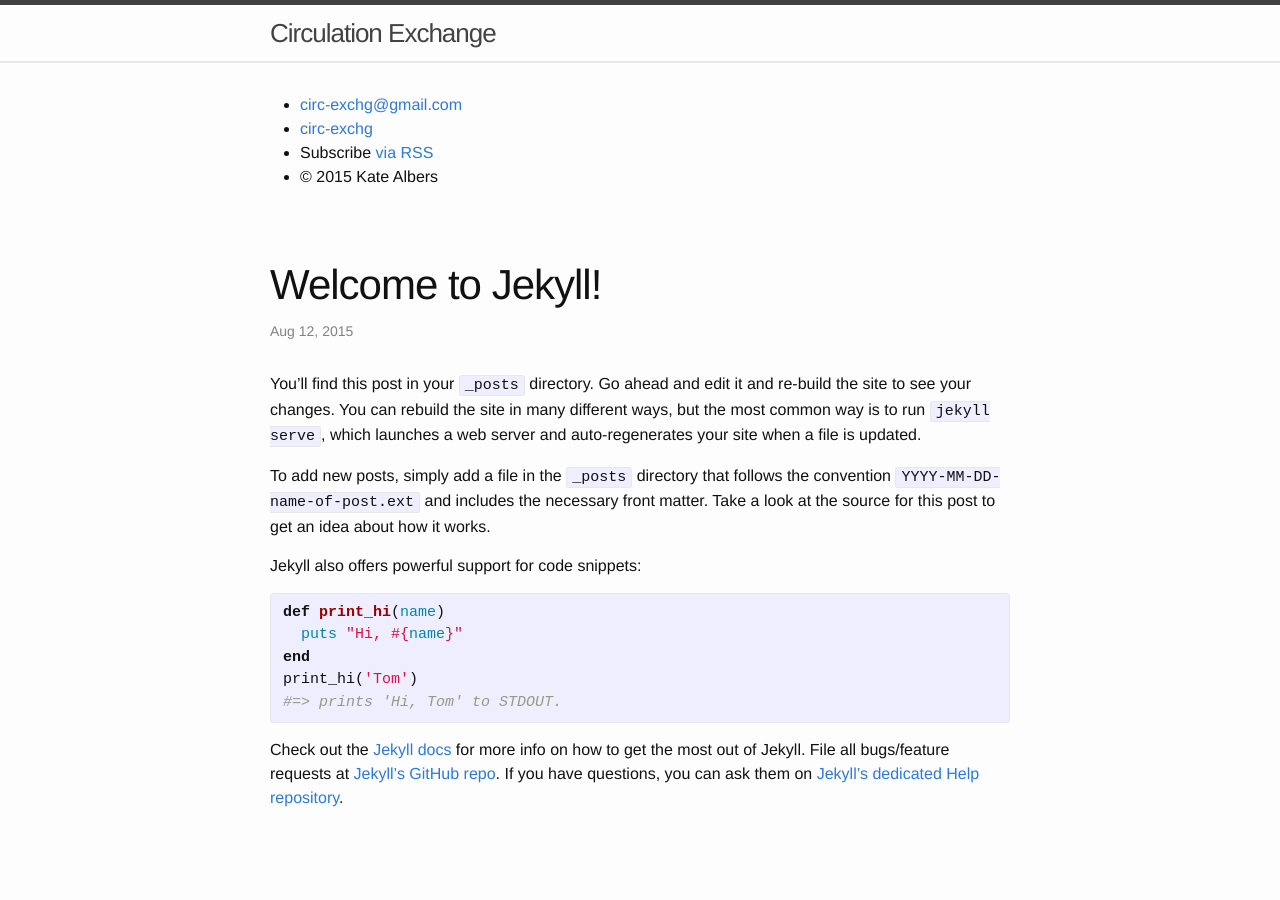
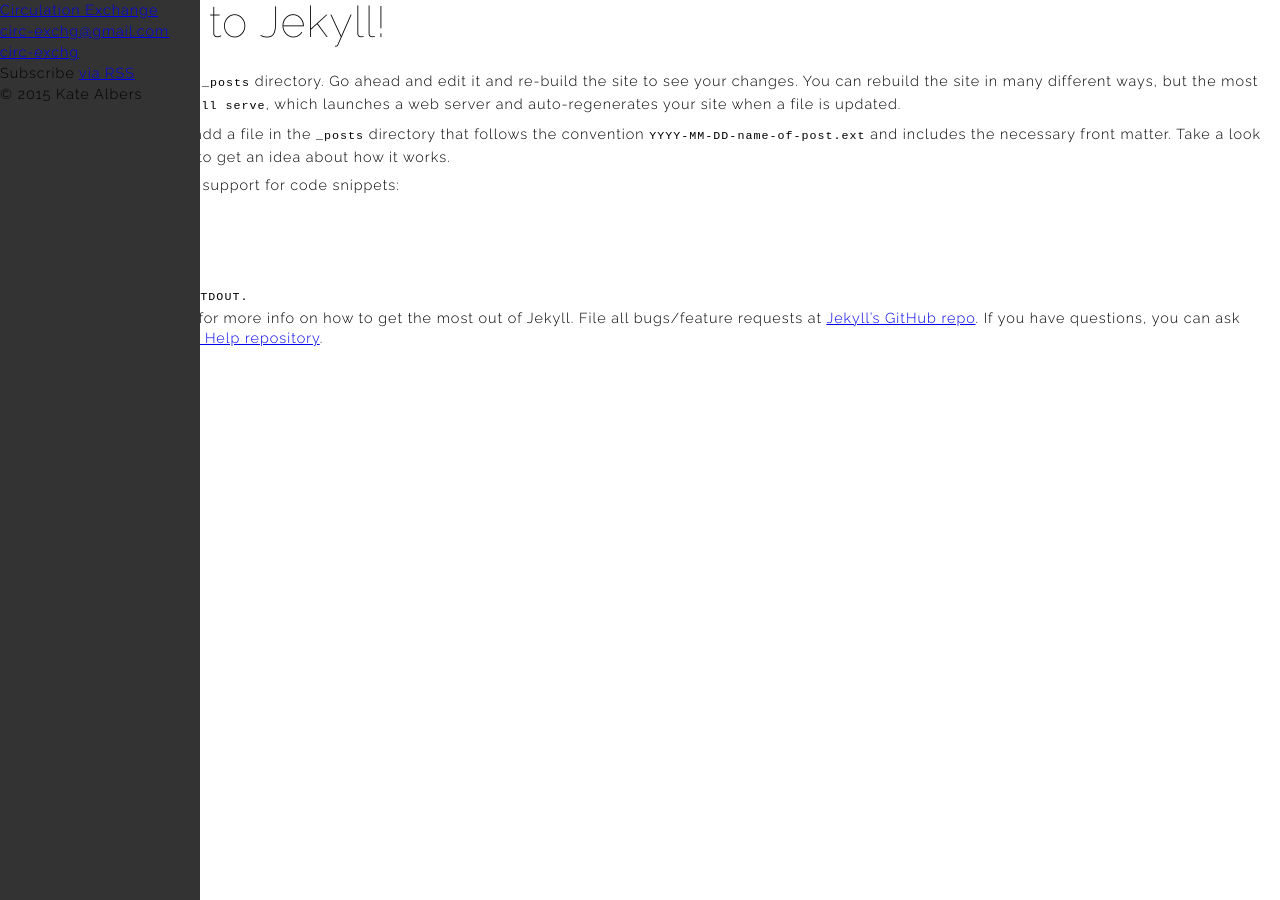
Before and after one commit to katepalbers/circ-exchg, a Jekyll site: the page built from _posts/2015-08-12-welcome-to-jekyll.markdown, in a window 1280 px wide. Built offline with Jekyll 4.4.1, drawn with Linux system fonts in a browser that asks for light colours.

Commit message:
New css starting point
Brought in stylesheet from Project K to use as baseline, made some
initial changes

```diff
--- a/_includes/head.html
+++ b/_includes/head.html
@@ -6,7 +6,9 @@
   <title>{% if page.title %}{{ page.title }}{% else %}{{ site.title }}{% endif %}</title>
   <meta name="description" content="{% if page.excerpt %}{{ page.excerpt | strip_html | strip_newlines | truncate: 160 }}{% else %}{{ site.description }}{% endif %}">
 
-  <link rel="stylesheet" href="{{ "/css/main.css" | prepend: site.baseurl }}">
+  <link href='http://fonts.googleapis.com/css?family=Raleway:100,200,300,400' rel='stylesheet' type='text/css' />
+
+  <link rel="stylesheet" href="{{ "/css/k.css" | prepend: site.baseurl }}">
   <link rel="canonical" href="{{ page.url | replace:'index.html','' | prepend: site.baseurl | prepend: site.url }}">
   <link rel="alternate" type="application/rss+xml" title="{{ site.title }}" href="{{ "/feed.xml" | prepend: site.baseurl | prepend: site.url }}" />
 </head>
--- /dev/null
+++ b/css/k.css
@@ -0,0 +1,119 @@
+/*
+Reset some basic elements
+*/
+body, h1, h2, h3, h4, h5, h6,
+p, blockquote, pre, hr,
+dl, dd, ol, ul, figure {
+  margin: 0;
+  padding: 0; }
+
+body {
+	/*background-image: url("../images/spectrum.jpg");
+	background-position: center;*/
+	font-family: Raleway;
+	font-weight:300;
+	letter-spacing: 1px;
+	color: #000;
+	font-size: .9em;
+	line-height:1.45em; }
+p {
+	margin-bottom: .5em;
+	margin-top: 0; }
+h1 {
+	font-family: Raleway;
+	font-weight:100;
+	font-size: 3em;
+	margin:0;
+	text-align: left;
+	line-height: 1em; }
+h2 {
+	font-family: Raleway;
+	font-weight:300;
+	font-size: 1em;
+	text-transform: uppercase;
+	letter-spacing: 2px;
+	margin-top: .5em;
+	line-height: 1.4em;}
+
+.content {
+	margin-left: 240px;
+}
+
+/*
+Site Banner
+*/
+.banner {
+	width: 200px;
+	height: 100%;
+	position: absolute;
+	top: 0;
+	left: 0;
+	background-color: #333;
+}
+
+/*
+MailChimp Form
+*/
+form {
+	margin: 2em auto;
+	width:80%;
+	min-width: 180px;
+	border: 1px solid #888;
+	border-radius: 3px;
+	padding: .6em;  }
+input {
+	border: none;
+	font-size: 1.2em;
+	font-family: Raleway;
+	font-weight:200;
+	color: #888;
+	height:30px;
+	margin-top:.6em;
+	margin-bottom:1em;}
+#mce-EMAIL {
+	text-align: left;
+	width:60%;
+	min-width: 180px;
+	height:26px; }
+#mc-embedded-subscribe {
+	font-size: 1em;
+	width:30%;
+	min-width: 120px;
+	border: 1px solid #888;
+	border-radius: 3px;
+	background-color: #fff;
+	color:#000; }
+#mc-embedded-subscribe:hover {
+	background-color: #888;
+	color: #fff; }
+
+
+.credits {
+	color: #888;  }
+.twitter {
+	background-image: url("../images/twitter_thin.png");
+	background-repeat: no-repeat;
+	width: 29px;
+	height: 23px;
+	margin: 0 auto; }
+.twitter:hover {
+	background-image: url("../images/twitter_fill.png"); }
+#footbackground {
+	width:100%;
+	height: 30px;
+	position:fixed;
+	bottom:0px;
+	background-color: #000;
+	opacity:.6; }
+#foottext {
+	width:100%;
+	height: 25px;
+	position:fixed;
+	bottom:0px;
+	color: #ddd;
+	font-size: .75em;  }
+#foottext a:link, a:visited {
+	text-decoration: none;
+	color: #ddd; }
+#foottext a:hover {
+	text-decoration: underline; }
```
